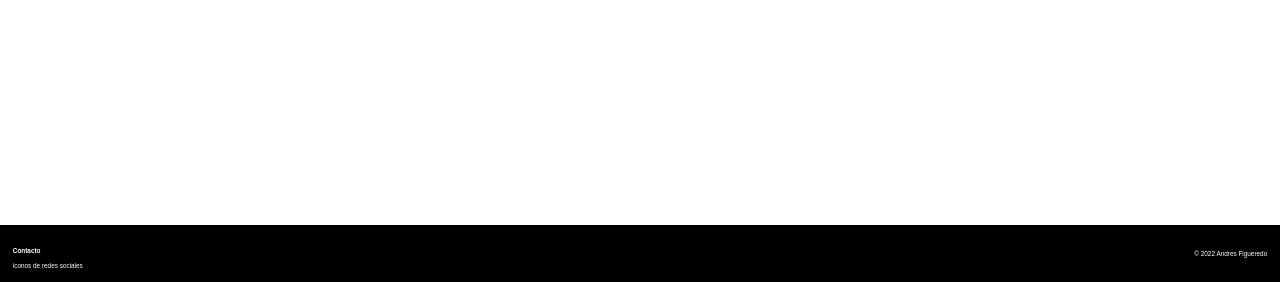
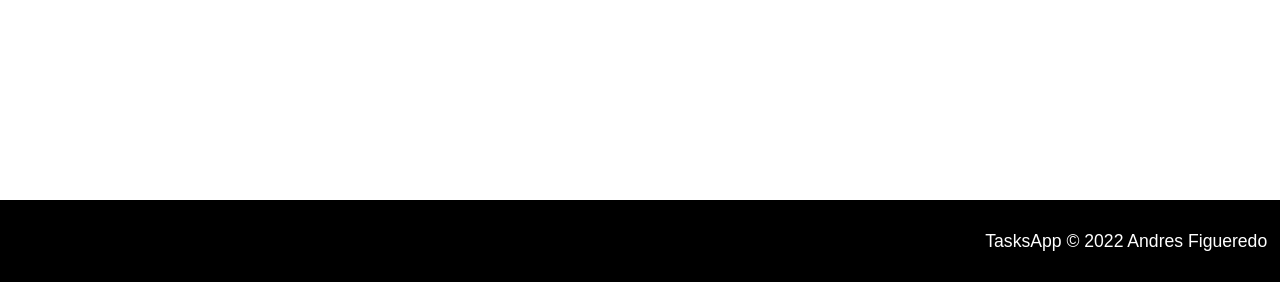
Before and after one commit to mrReedax/djangoweb, a Django app: template myWeb/Tasks/templates/tasks/home.html in a window 1280 px wide. Shown: the part 518-800 px from the top of the page. Run offline with Django 4.2, Linux system fonts and the light colour scheme; the template is opened without the code that fills it, so the values that code supplies are empty; some libraries are stand-ins or nearby versions.

Commit message:
Inclusion of social network logos

```diff
--- a/myWeb/Tasks/templates/tasks/footer.html
+++ b/myWeb/Tasks/templates/tasks/footer.html
@@ -2,8 +2,12 @@
 <link rel="stylesheet" type="text/css" href="{% static 'tasks/footer.css'%}">
 <footer>
     <div>
-        <h4>Contacto</h4>
-        <div>iconos de redes sociales</div>
+        <div class="social-network-logo">
+            {% include 'social_networks/linkedin.html' with nextPage='https://www.linkedin.com/in/andres-figueredo/' %}
+            {% include 'social_networks/github.html' with nextPage='https://github.com/mrReedax' %}
+            {% include 'social_networks/twitter.html' with nextPage='https://twitter.com/MrReedax' %}
+            {% include 'social_networks/instagram.html' with nextPage='https://www.instagram.com/mr.reedax/' %}
+        </div>
     </div>
-    <div><p>© 2022 Andres Figueredo</p></div>
+    <div><p class="copyright">TasksApp &copy; 2022 Andres Figueredo</p></div>
 </footer>
```
